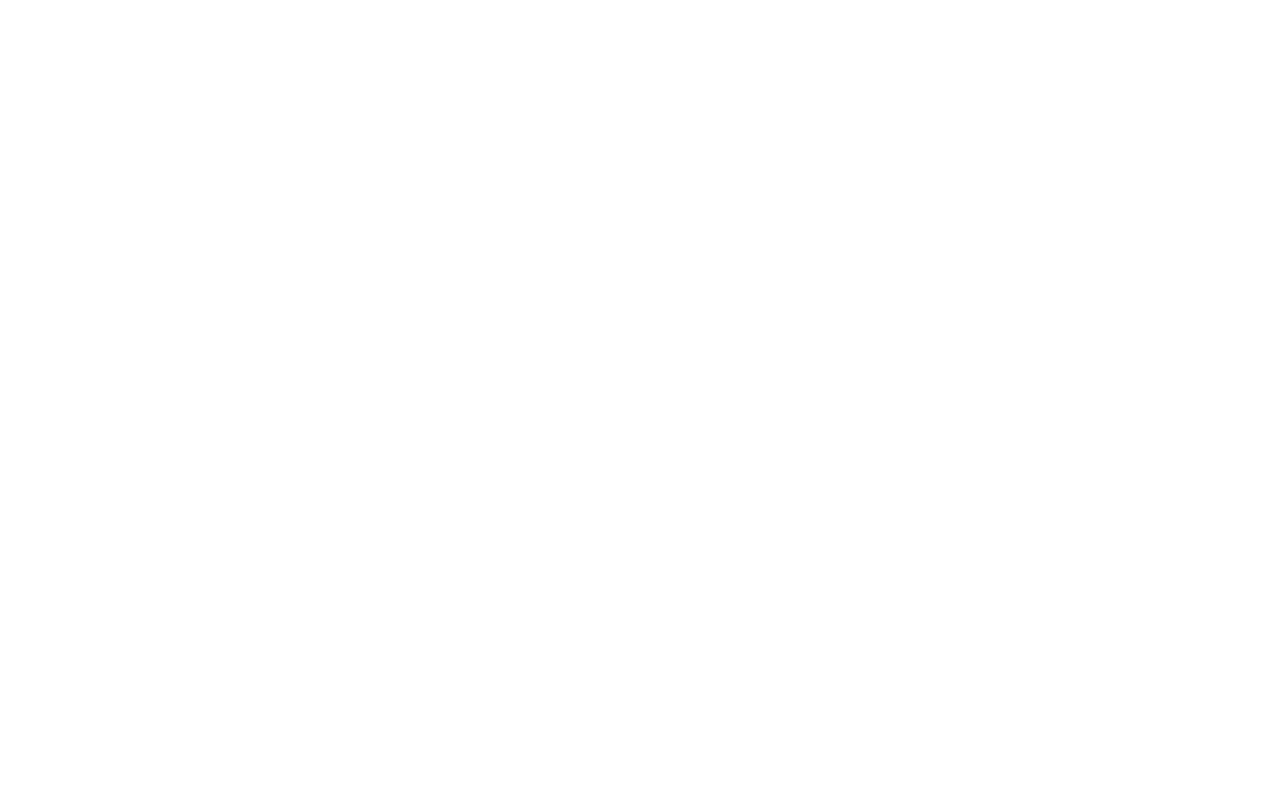
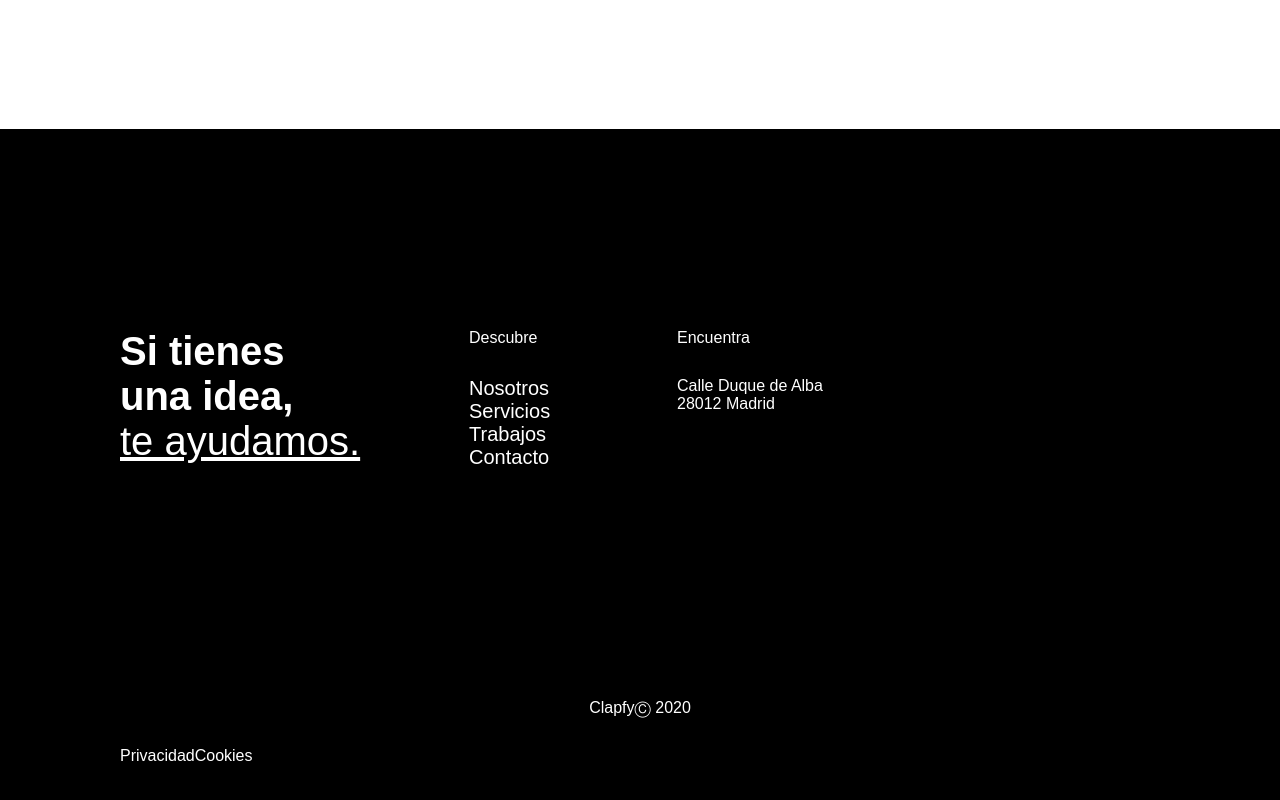
Before and after one commit to eloy98g/project-bird, a React app in the folder clapfy-web/: page / in a window 1280 px wide. Shown: the part 3140-3940 px from the top of the page. Before the commit the page ends 3269 px from the top, so only its background shows below. Built offline with nearby package versions, Linux system fonts and the light colour scheme; a web font is replaced by a local one.

Commit message:
footer structure and minor changes

```diff
--- a/clapfy-web/src/components/Footer.jsx
+++ b/clapfy-web/src/components/Footer.jsx
@@ -1,9 +1,38 @@
 import React from 'react';
-import '../styles/components/Footer.css';
+import '../styles/components/Footer.scss';
 
 const Footer = () => {
   return (
-    <h1>Footer</h1>
+    <div className="footer">
+      <div className="container">
+        <div className="footer-main">
+          <div className="footer-main__dudas">
+            <p>Si tienes una idea,</p>
+            <u>te ayudamos.</u>
+          </div>
+          <div className="footer-main__descubre">
+            <p className='footer-section-title'>Descubre</p>
+            <a href="/">Nosotros</a>
+            <a href="/">Servicios</a>
+            <a href="/">Trabajos</a>
+            <a href="/">Contacto</a>
+          </div>
+          <div className="footer-main__encuentra">
+            <p className="footer-section-title">Encuentra</p>
+            <p>Calle Duque de Alba</p>
+            <p>28012 Madrid</p>
+          </div>
+        </div>
+        <div className="footer-company">
+          <p>Clapfy</p>
+          <p>Ⓒ 2020</p>
+        </div>
+        <div className="footer-law">
+          <a href="/">Privacidad</a>
+          <a href="/">Cookies</a>
+        </div>
+      </div>
+    </div>
   )
 }
 
--- a/clapfy-web/src/containers/Home.jsx
+++ b/clapfy-web/src/containers/Home.jsx
@@ -4,6 +4,7 @@
 import '../styles/containers/Home.scss';
 import Projects from '../components/Projects';
 import News from '../components/News';
+import Footer from '../components/Footer'
 
 const Home = () => {
   return (
@@ -12,6 +13,7 @@
       <Hero />
       <Projects />
       <News />
+      <Footer />
     </>
   )
 }
--- a/clapfy-web/src/styles/components/Footer.scss
+++ b/clapfy-web/src/styles/components/Footer.scss
@@ -0,0 +1,62 @@
+.footer{
+  background-color: black;
+  color: white;
+}
+a{
+  text-decoration: none;
+  color: white;
+}
+.footer .container{
+  display: flex;
+  flex-direction: column;
+  margin: 0 120px;
+  padding-top: 200px;
+  padding-bottom: 60px;
+}
+
+.footer-main{
+  width: 100%;
+  display: flex;
+  flex-direction: row;
+  margin-bottom: 220px;
+}
+
+.footer-main__dudas{
+  font-size: 2.5em;
+  font-weight: normal;
+}
+
+.footer-main__dudas p{
+  font-weight: bold;
+  width: 60%;
+}
+
+.footer-main__dudas:nth-child(2){
+  margin-bottom: 10px;
+  //border-bottom: 2px solid white;
+}
+
+.footer-main__descubre{
+  display: flex;
+  flex-direction: column;
+  margin-bottom: 10px;
+  font-size: 20px;
+  width: 20%;
+}
+
+.footer-section-title{
+  margin-bottom: 30px;
+  font-size: 16px;
+}
+
+.footer-main__encuentra{
+  display: flex;
+  flex-direction: column;
+  width: 20%;
+}
+
+.footer-company{
+  display: inline-flex;
+  margin-bottom: 30px;
+  justify-content: center;
+}
```
